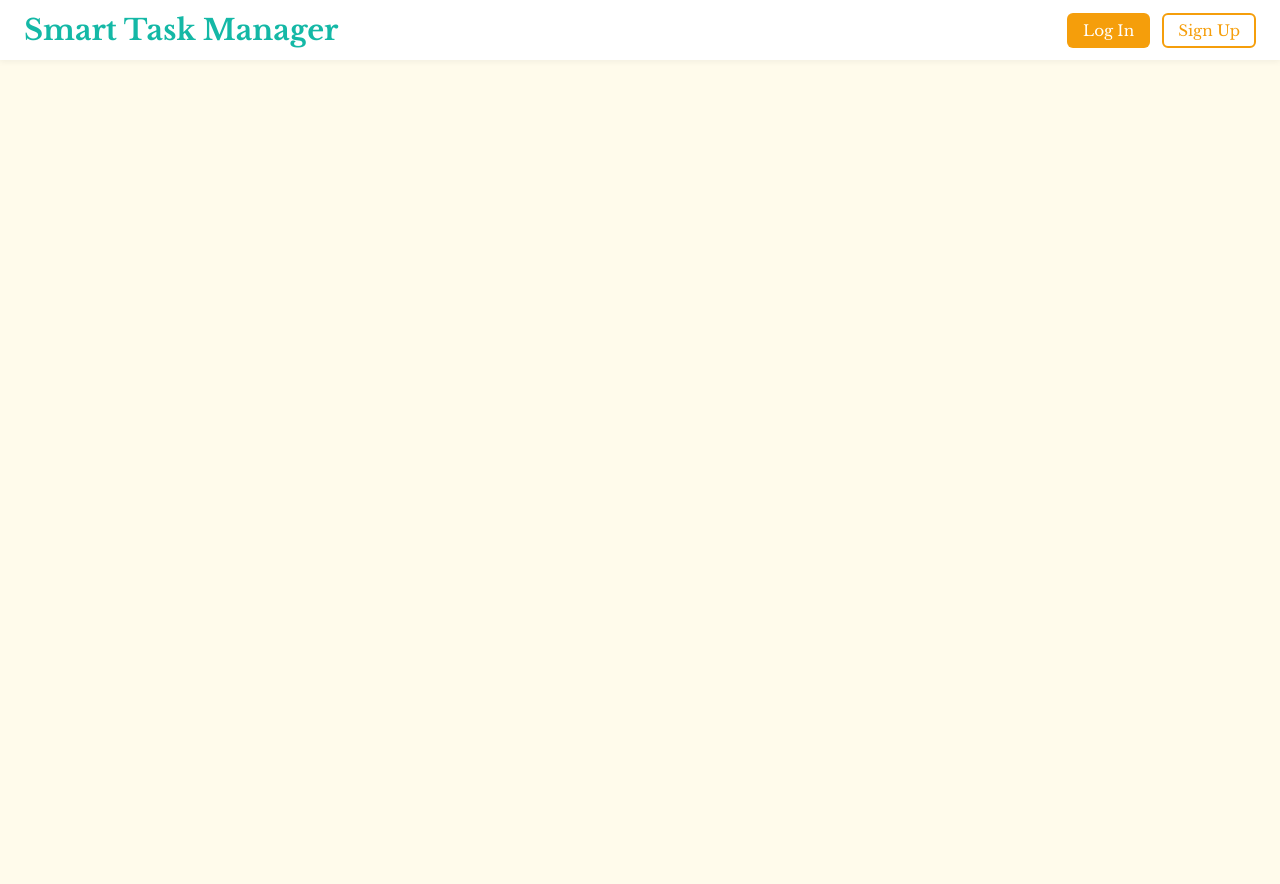
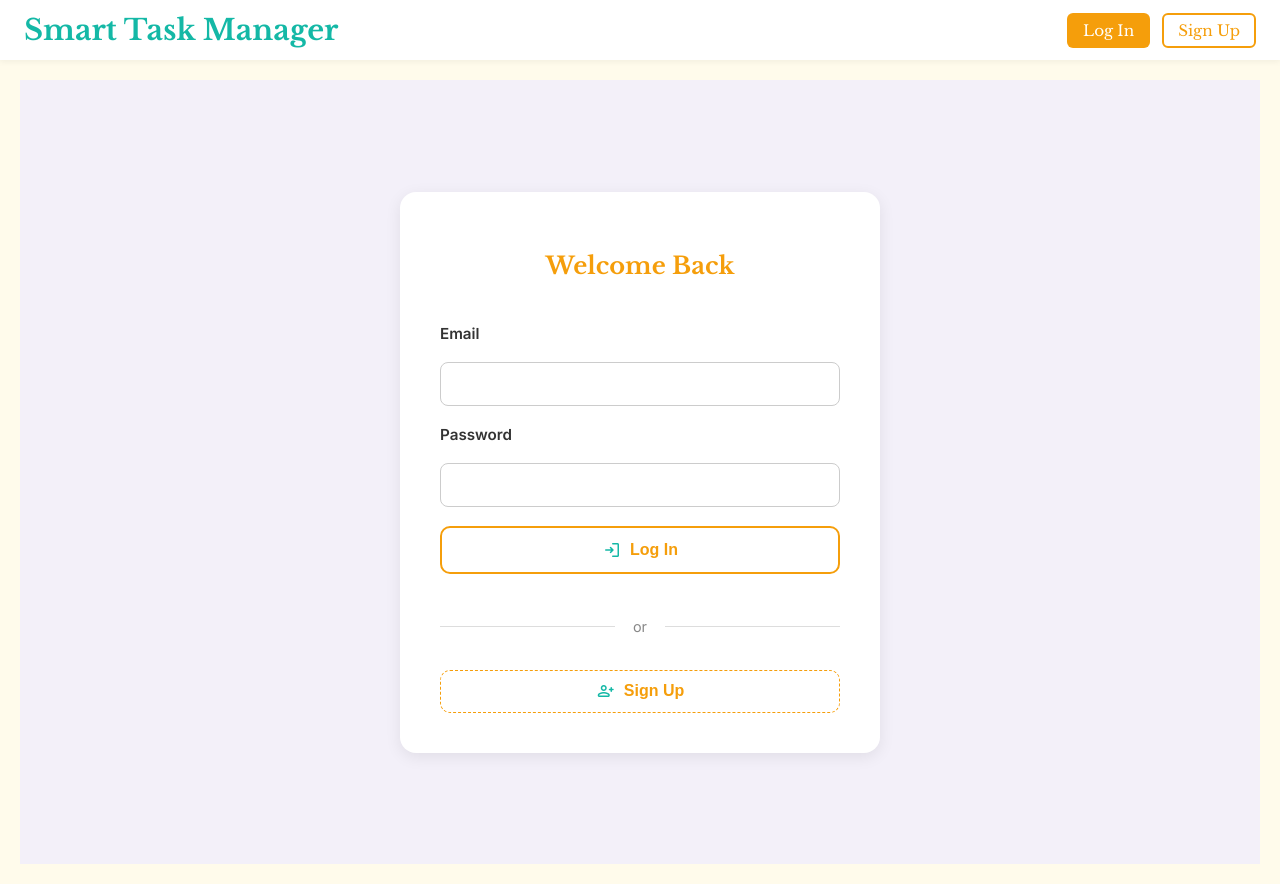
Before and after one commit to DaaniKhan/SmartTaskManager, a React (Vite) app in the folder frontend/: page /login in a window 1280 px wide. Before the commit the page ends 800 px from the top, so only its background shows below. Built offline with nearby package versions, Linux system fonts and the light colour scheme; a web font is replaced by a local one.

Commit message:
Add Login Page + Hook

```diff
--- a/frontend/src/App.jsx
+++ b/frontend/src/App.jsx
@@ -1,10 +1,15 @@
 import { BrowserRouter, Routes, Route, Navigate } from "react-router-dom"
+import { useAuthContext } from "./hooks/useAuthContext"
 
 // Pages and Components
 import Navbar from "./components/Navbar"
 import Landing from "./pages/landing"
+import Signup from "./pages/Signup"
+import Login from "./pages/Login"
+import Home from "./pages/Home"
 
 function App() {
+  const { user } = useAuthContext()
 
   return (
     <div>
@@ -14,7 +19,19 @@ function App() {
             <Routes>
               <Route
                 path="/"
-                element={<Landing />}
+                element={!user ? <Landing /> : <Navigate to="/home" />}
+              />
+              <Route
+                path="/signup"
+                element={!user ? <Signup /> : <Navigate to="/home" />}
+              />
+              <Route
+                path="/login"
+                element={!user ? <Login /> : <Navigate to="/home" />}
+              />
+              <Route
+                path="/home"
+                element={user ? <Home /> : <Navigate to="/" />}
               />
             </Routes>
           </div>
--- /dev/null
+++ b/frontend/src/hooks/useLogin.jsx
@@ -0,0 +1,39 @@
+import { useState } from "react";
+import { useAuthContext } from "./useAuthContext";
+import { BASE_URL } from "../components/BaseURL";
+import axios from "axios";
+
+export const useLogin = () => {
+  const [error, setError] = useState(null);
+  const [isLoading, setIsLoading] = useState(false);
+  const { dispatch } = useAuthContext();
+
+  const login = async (email, password) => {
+    try {
+      setIsLoading(true);
+
+      const response = await axios.post(
+        `${BASE_URL}/api/user/login`,
+        { email, password }
+      );
+
+      // Save the user to local storage
+      localStorage.setItem("user", JSON.stringify(response.data));
+
+      // Update the auth context
+      dispatch({ type: "LOGIN", payload: response.data });
+
+      setIsLoading(false);
+    } catch (error) {
+      setIsLoading(false);
+
+      if (axios.isAxiosError(error) && error.response) {
+        setError(error.response.data.error);
+      } else {
+        setError("An unexpected error occurred");
+      }
+    }
+  };
+
+  return { login, isLoading, error };
+};
--- /dev/null
+++ b/frontend/src/pages/Home.jsx
@@ -0,0 +1,7 @@
+const Home = () => {
+    return (
+        <></>
+    )
+}
+
+export default Home
--- /dev/null
+++ b/frontend/src/pages/Login.jsx
@@ -0,0 +1,59 @@
+import { useState } from "react"
+import { useLogin } from "../hooks/useLogin"
+import "../styles/Login.css"
+
+const Login = () => {
+  const [email, setEmail] = useState('')
+  const [password, setPassword] = useState('')
+  const { login, error, isLoading } = useLogin()
+
+  const handleSubmit = async (e) => {
+    e.preventDefault()
+
+    await login(email, password)
+  }
+
+  return (
+    <div className="login-container">
+      <form className="login-form" onSubmit={handleSubmit}>
+        <h2 className="login-heading">Welcome Back</h2>
+
+        <label>Email</label>
+        <input
+          type="email"
+          onChange={(e) => setEmail(e.target.value)}
+          value={email}
+          required
+        />
+
+        <label>Password</label>
+        <input
+          type="password"
+          onChange={(e) => setPassword(e.target.value)}
+          value={password}
+          required
+        />
+
+        <button disabled={isLoading} type="submit" className="login-button">
+          <span className="material-symbols-rounded">login</span>
+          Log In
+        </button>
+
+        {error && <div className="signup-error">{error}</div>}
+
+        <div className="login-separator">
+          <span className="line" />
+          <span className="or-text">or</span>
+          <span className="line" />
+        </div>
+
+        <button className="signup-redirect-btn" onClick={() => window.location.href = '/signup'}>
+          <span className="material-symbols-rounded">person_add</span>
+          Sign Up
+        </button>
+      </form>
+    </div>
+  )
+}
+
+export default Login
--- /dev/null
+++ b/frontend/src/styles/Login.css
@@ -0,0 +1,143 @@
+.login-container {
+  display: flex;
+  justify-content: center;
+  align-items: center;
+  min-height: calc(100vh - 80px);
+  padding: 2rem;
+  background: #f3f0f9;
+  animation: fadeSlideIn 0.6s ease-in-out;
+}
+
+.login-form {
+  background-color: white;
+  padding: 2.5rem;
+  border-radius: 16px;
+  box-shadow: 0 4px 16px rgba(0, 0, 0, 0.08);
+  max-width: 400px;
+  width: 100%;
+  display: flex;
+  flex-direction: column;
+  gap: 1.2rem;
+  font-family: 'Inter', system-ui, sans-serif;
+  animation: scalePopIn 0.4s ease-in-out;
+}
+
+.login-heading {
+  font-family: 'Libre Baskerville', Georgia, serif;
+  color: var(--primary);
+  text-align: center;
+  margin-bottom: 1.5rem;
+}
+
+.login-form label {
+  font-weight: 600;
+  font-size: 0.95rem;
+  color: #333;
+}
+
+.login-form input {
+  padding: 0.75rem;
+  border-radius: 8px;
+  border: 1px solid #ccc;
+  font-size: 1rem;
+  outline: none;
+  transition: border 0.3s;
+}
+
+.login-form input:focus {
+  border-color: var(--primary);
+}
+
+.login-button {
+  display: flex;
+  align-items: center;
+  justify-content: center;
+  gap: 8px;
+  background-color: transparent;
+  color: var(--primary);
+  font-weight: 600;
+  font-size: 1rem;
+  padding: 0.75rem 1rem;
+  border: 2px solid var(--primary);
+  border-radius: 10px;
+  cursor: pointer;
+  transition: background-color 0.3s ease;
+}
+
+.login-button:hover {
+  background-color: var(--primary-hover);
+  color: white;
+}
+
+.login-button:hover .material-symbols-rounded {
+  color: white;
+}
+
+.login-separator {
+  display: flex;
+  align-items: center;
+  justify-content: center;
+  gap: 10px;
+  margin: 1.5rem 0 1rem;
+  color: #888;
+  font-size: 0.9rem;
+}
+
+.login-separator .line {
+  flex: 1;
+  height: 1px;
+  background-color: #ddd;
+}
+
+.or-text {
+  padding: 0 0.5rem;
+  font-weight: 500;
+}
+
+.signup-redirect-btn {
+  display: flex;
+  align-items: center;
+  justify-content: center;
+  gap: 8px;
+  background-color: transparent;
+  color: var(--primary);
+  font-weight: 600;
+  font-size: 1rem;
+  padding: 0.65rem 1rem;
+  border: 1.8px dashed var(--primary);
+  border-radius: 10px;
+  cursor: pointer;
+  transition: background-color 0.3s ease, transform 0.2s ease;
+}
+
+.signup-redirect-btn:hover {
+  background-color: var(--primary-hover);
+  color: white;
+  transform: scale(1.03);
+}
+
+.signup-redirect-btn:hover .material-symbols-rounded {
+  color: white;
+}
+
+@keyframes fadeSlideIn {
+  from {
+    opacity: 0;
+    transform: translateY(16px);
+  }
+  to {
+    opacity: 1;
+    transform: translateY(0);
+  }
+}
+
+@keyframes scalePopIn {
+  from {
+    transform: scale(0.95);
+    opacity: 0;
+  }
+  to {
+    transform: scale(1);
+    opacity: 1;
+  }
+}
```
